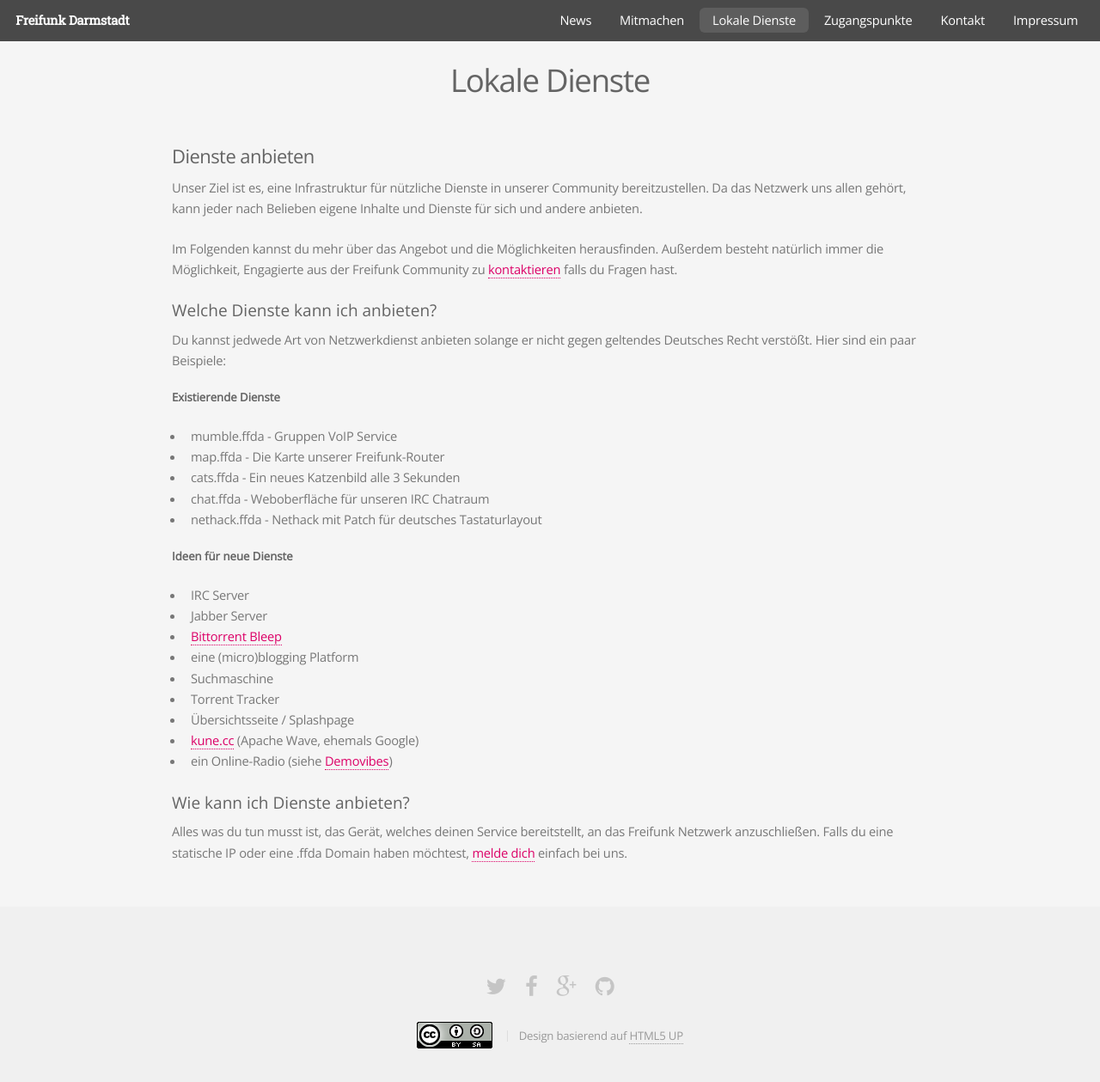
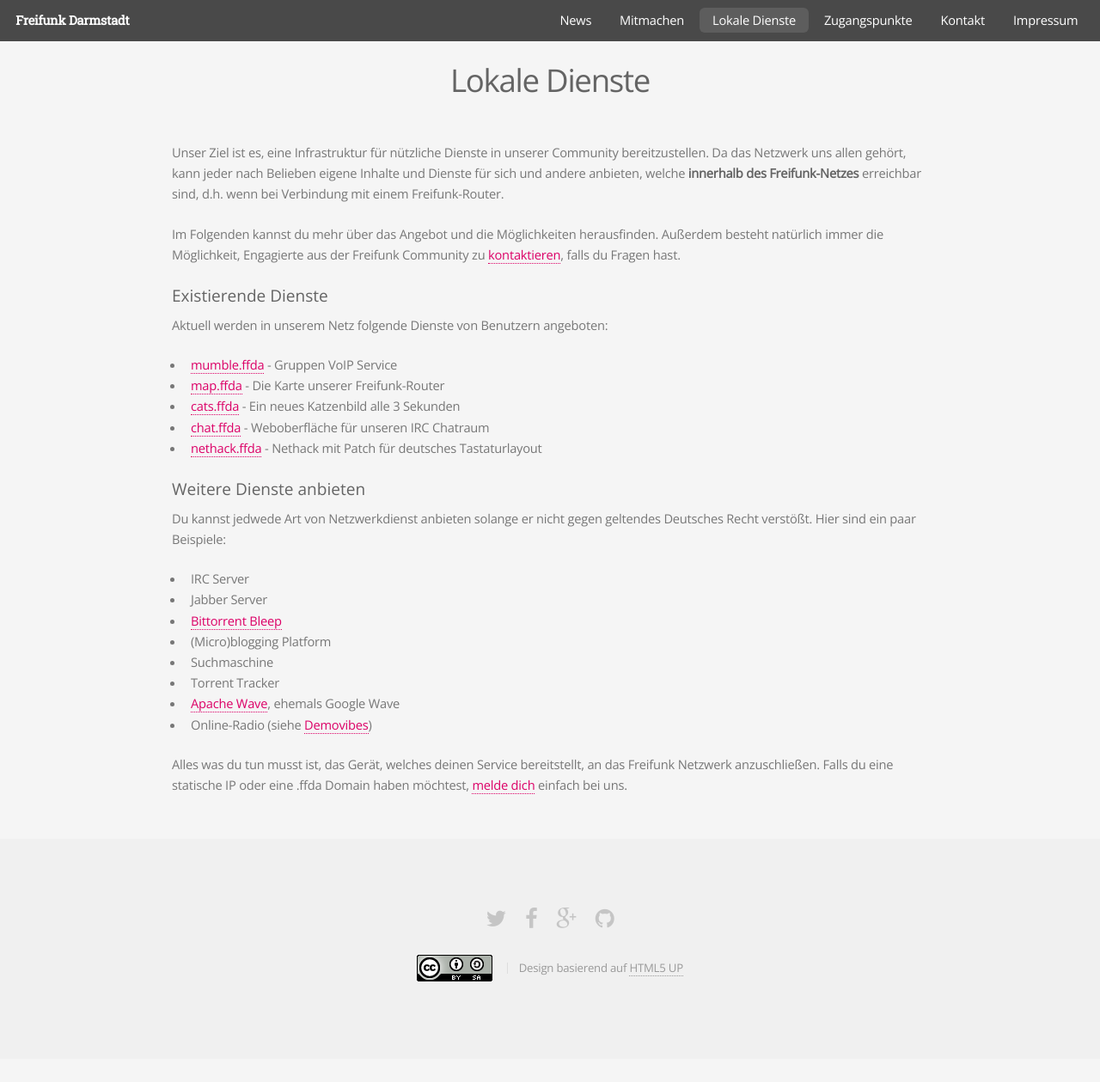
Before and after one commit to mdrenger/darmstadt.freifunk.net, a Jekyll site: the page built from pages/lokale-dienste.md, in a window 1280 px wide and 1311 px high. Shown: the top 1259 px of the window at 86% size. Built offline with Jekyll 4.4.1, drawn with Linux system fonts in a browser that asks for light colours.

Commit message:
update Lokale Dienste

```diff
--- a/pages/lokale-dienste.md
+++ b/pages/lokale-dienste.md
@@ -9,36 +9,34 @@ layout: page
 
 
 
-### Dienste anbieten
+Unser Ziel ist es, eine Infrastruktur für nützliche Dienste in unserer Community bereitzustellen. Da das Netzwerk uns allen gehört, kann jeder nach Belieben eigene Inhalte und Dienste für sich und andere anbieten, welche **innerhalb des Freifunk-Netzes** erreichbar sind, d.h. wenn bei Verbindung mit einem Freifunk-Router.
 
-Unser Ziel ist es, eine Infrastruktur für nützliche Dienste in unserer Community bereitzustellen. Da das Netzwerk uns allen gehört, kann jeder nach Belieben eigene Inhalte und Dienste für sich und andere anbieten.
+Im Folgenden kannst du mehr über das Angebot und die Möglichkeiten herausfinden. Außerdem besteht natürlich immer die Möglichkeit, Engagierte aus der Freifunk Community zu [kontaktieren](/kontakt), falls du Fragen hast.
 
-Im Folgenden kannst du mehr über das Angebot und die Möglichkeiten herausfinden. Außerdem besteht natürlich immer die Möglichkeit, Engagierte aus der Freifunk Community zu [kontaktieren](/kontakt) falls du Fragen hast.
 
-#### Welche Dienste kann ich anbieten?
+#### Existierende Dienste
 
-Du kannst jedwede Art von Netzwerkdienst anbieten solange er nicht gegen geltendes Deutsches Recht verst&ouml;&szlig;t. Hier sind ein paar Beispiele:
+Aktuell werden in unserem Netz folgende Dienste von Benutzern angeboten:
 
-##### **Existierende Dienste**
+* [mumble.ffda](mumble://mumble.ffda) - Gruppen VoIP Service
+* [map.ffda](http://map.ffda) - Die Karte unserer Freifunk-Router
+* [cats.ffda](http://cats.ffda) - Ein neues Katzenbild alle 3 Sekunden
+* [chat.ffda](http://chat.ffda) - Weboberfläche für unseren IRC Chatraum
+* [nethack.ffda](ssh://nethack@nethack.ffda) - Nethack mit Patch für deutsches Tastaturlayout
 
-* mumble.ffda - Gruppen VoIP Service
-* map.ffda - Die Karte unserer Freifunk-Router
-* cats.ffda - Ein neues Katzenbild alle 3 Sekunden
-* chat.ffda - Weboberfläche für unseren IRC Chatraum
-* nethack.ffda - Nethack mit Patch für deutsches Tastaturlayout
+#### Weitere Dienste anbieten
 
-##### **Ideen für neue Dienste**
+Du kannst jedwede Art von Netzwerkdienst anbieten solange er nicht gegen geltendes Deutsches Recht verstößt.
+Hier sind ein paar Beispiele:
 
 * IRC Server
 * Jabber Server
 * [Bittorrent Bleep](http://labs.bittorrent.com/bleep/index.html)
-* eine (micro)blogging Platform
+* (Micro)blogging Platform
 * Suchmaschine
 * Torrent Tracker
-* Übersichtsseite / Splashpage
-* [kune.cc](http://kune.cc) (Apache Wave, ehemals Google)
-* ein Online-Radio (siehe [Demovibes](https://gitorious.org/demovibes))
+* [Apache Wave](http://incubator.apache.org/wave/), ehemals Google Wave
+* Online-Radio (siehe [Demovibes](https://gitorious.org/demovibes))
 
-#### Wie kann ich Dienste anbieten?
 
 Alles was du tun musst ist, das Gerät, welches deinen Service bereitstellt, an das Freifunk Netzwerk anzuschließen. Falls du eine statische IP oder eine .ffda Domain haben möchtest, [melde dich](/kontakt/) einfach bei uns.
```
